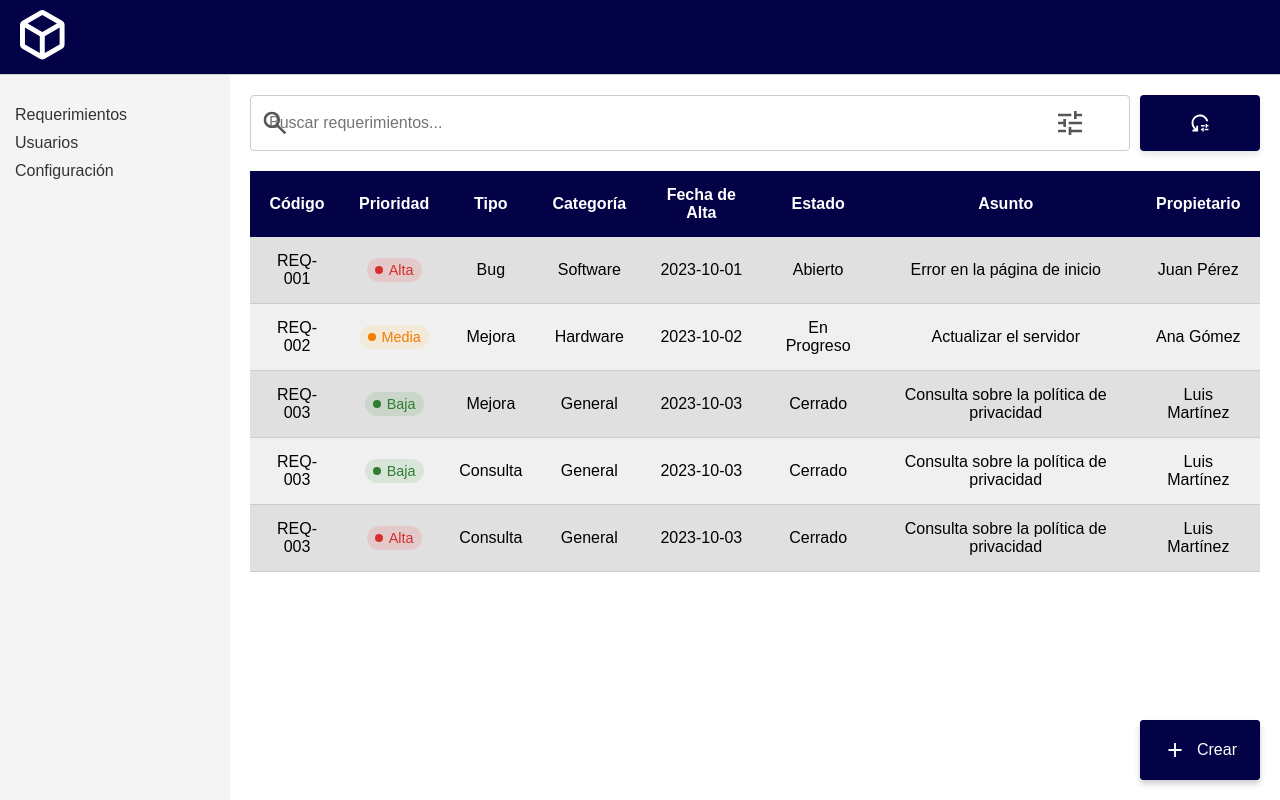
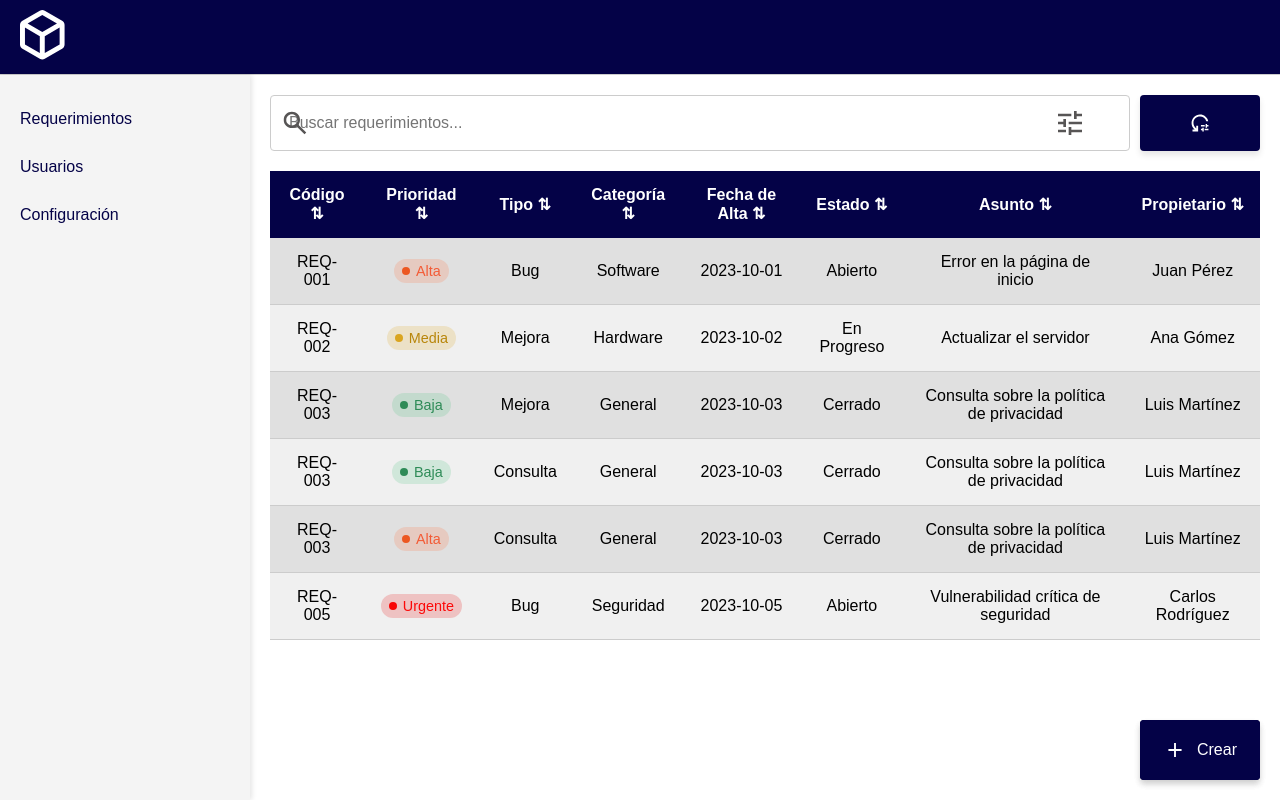
Before and after one commit to bekermanmatias/G10-RAIM-Disenio, a React (Create React App) app in the folder raim-client/: page / in a window 1280 px wide. Built offline with nearby package versions, Linux system fonts and the light colour scheme.

Commit message:
fix: sidebar y ascendente - descendente en tablas

```diff
--- a/raim-client/src/components/listRequirements/Requirements.js
+++ b/raim-client/src/components/listRequirements/Requirements.js
@@ -57,6 +57,16 @@ export const requerimientosData = [
         estado: 'Cerrado',
         asunto: 'Consulta sobre la política de privacidad',
         propietario: 'Luis Martínez',
+    },
+    {
+        codigo: 'REQ-005',
+        prioridad: 'Urgente',
+        tipo: 'Bug',
+        categoria: 'Seguridad',
+        fechaAlta: '2023-10-05',
+        estado: 'Abierto',
+        asunto: 'Vulnerabilidad crítica de seguridad',
+        propietario: 'Carlos Rodríguez',
     },
     // Agrega más requerimientos según sea necesario
 ];
--- a/raim-client/src/components/listRequirements/components/TableRequirements.css
+++ b/raim-client/src/components/listRequirements/components/TableRequirements.css
@@ -65,29 +65,49 @@
     margin-right: 6px;
 }
 
+.priority-low {
+    background-color: rgba(80, 194, 129, 0.2);
+    color: #2E8B57;
+}
+
+.priority-low::before {
+    background-color: #2E8B57;
+}
+
+.priority-medium {
+    background-color: rgba(218, 165, 32, 0.2);
+    color: #B8860B;
+}
+
+.priority-medium::before {
+    background-color: #DAA520;
+}
+
 .priority-high {
-    background-color: rgba(255, 0, 0, 0.1);
-    color: #d32f2f;
+    background-color: rgba(255, 116, 65, 0.2);
+    color: #f35b35;
 }
 
 .priority-high::before {
-    background-color: #d32f2f;
+    background-color: #ec5721;
 }
 
-.priority-medium {
-    background-color: rgba(255, 165, 0, 0.1);
-    color: #f57c00;
+.priority-urgent {
+    background-color: rgba(231, 86, 86, 0.3);
+    color: #fc0909;
 }
 
-.priority-medium::before {
-    background-color: #f57c00;
+.priority-urgent::before {
+    background-color: #f80505;
 }
 
-.priority-low {
-    background-color: rgba(0, 128, 0, 0.1);
-    color: #2e7d32;
+/* Añade esto a tu TableRequirements.css */
+thead th {
+    cursor: pointer;
+    user-select: none;
+    transition: background-color 0.3s ease;
 }
 
-.priority-low::before {
-    background-color: #2e7d32;
+thead th:hover {
+    background-color: rgba(0,0,0,0.05);
 }
--- a/raim-client/src/components/listRequirements/components/TableRequirements.js
+++ b/raim-client/src/components/listRequirements/components/TableRequirements.js
@@ -5,7 +5,19 @@ import './TableRequirements.css';
 
 const TableRequirements = ({ requirements }) => {
     const [hoveredRow, setHoveredRow] = useState(null);
+    const [sortConfig, setSortConfig] = useState({
+        key: null,
+        direction: 'ascending'
+    });
     const navigate = useNavigate();
+
+    // Mapeo de prioridades para ordenamiento
+    const priorityOrder = {
+        'Urgente': 1,
+        'Alta': 2,
+        'Media': 3,
+        'Baja': 4
+    };
 
     const handleRowHover = (index) => {
         setHoveredRow(index);
@@ -16,13 +28,13 @@ const TableRequirements = ({ requirements }) => {
     };
 
     const handleRowClick = (requirement) => {
-        // Navegar al detalle del requerimiento
         navigate(`/requirements/${requirement.codigo}`);
     };
 
-    // Agrega esta función de ayuda para obtener el estilo de prioridad
     const getPriorityStyle = (prioridad) => {
         switch(prioridad) {
+            case 'Urgente':
+                return 'priority-urgent';
             case 'Alta':
                 return 'priority-high';
             case 'Media':
@@ -34,22 +46,83 @@ const TableRequirements = ({ requirements }) => {
         }
     };
 
+    // Función para ordenar
+    const handleSort = (key) => {
+        let direction = 'ascending';
+        if (sortConfig.key === key && sortConfig.direction === 'ascending') {
+            direction = 'descending';
+        }
+        setSortConfig({ key, direction });
+    };
+
+    // Función de comparación para ordenar
+    const sortedRequirements = React.useMemo(() => {
+        if (!sortConfig.key) return requirements;
+
+        // Ordenamiento personalizado para prioridad
+        if (sortConfig.key === 'prioridad') {
+            return [...requirements].sort((a, b) => {
+                const priorityA = priorityOrder[a.prioridad];
+                const priorityB = priorityOrder[b.prioridad];
+
+                if (sortConfig.direction === 'ascending') {
+                    return priorityA - priorityB;
+                } else {
+                    return priorityB - priorityA;
+                }
+            });
+        }
+
+        // Ordenamiento para el resto de columnas
+        return [...requirements].sort((a, b) => {
+            if (a[sortConfig.key] < b[sortConfig.key]) {
+                return sortConfig.direction === 'ascending' ? -1 : 1;
+            }
+            if (a[sortConfig.key] > b[sortConfig.key]) {
+                return sortConfig.direction === 'ascending' ? 1 : -1;
+            }
+            return 0;
+        });
+    }, [requirements, sortConfig]);
+
+    // Renderizar icono de ordenamiento
+    const renderSortIcon = (key) => {
+        if (sortConfig.key !== key) return '⇅';
+        return sortConfig.direction === 'ascending' ? '▲' : '▼';
+    };
+
     return (
         <table className="requerimientos-table">
             <thead>
                 <tr className="table-header">
-                    <th>Código</th>
-                    <th>Prioridad</th>
-                    <th>Tipo</th>
-                    <th>Categoría</th>
-                    <th>Fecha de Alta</th>
-                    <th>Estado</th>
-                    <th>Asunto</th>
-                    <th>Propietario</th>
+                    <th onClick={() => handleSort('codigo')}>
+                        Código {renderSortIcon('codigo')}
+                    </th>
+                    <th onClick={() => handleSort('prioridad')}>
+                        Prioridad {renderSortIcon('prioridad')}
+                    </th>
+                    <th onClick={() => handleSort('tipo')}>
+                        Tipo {renderSortIcon('tipo')}
+                    </th>
+                    <th onClick={() => handleSort('categoria')}>
+                        Categoría {renderSortIcon('categoria')}
+                    </th>
+                    <th onClick={() => handleSort('fechaAlta')}>
+                        Fecha de Alta {renderSortIcon('fechaAlta')}
+                    </th>
+                    <th onClick={() => handleSort('estado')}>
+                        Estado {renderSortIcon('estado')}
+                    </th>
+                    <th onClick={() => handleSort('asunto')}>
+                        Asunto {renderSortIcon('asunto')}
+                    </th>
+                    <th onClick={() => handleSort('propietario')}>
+                        Propietario {renderSortIcon('propietario')}
+                    </th>
                 </tr>
             </thead>
             <tbody>
-                {requirements.map((req, index) => (
+                {sortedRequirements.map((req, index) => (
                     <tr
                         className={`table-row ${hoveredRow === index ? 'row-hovered' : ''}`}
                         key={`${req.codigo}-${index}`}
--- a/raim-client/src/components/listUsers/components/TableUsers.css
+++ b/raim-client/src/components/listUsers/components/TableUsers.css
@@ -43,3 +43,13 @@
     text-align: center;
     border-bottom: 1px solid #ccc;
 }
+
+thead th {
+    cursor: pointer;
+    user-select: none;
+    transition: background-color 0.3s ease;
+}
+
+thead th:hover {
+    background-color: rgba(255,255,255,0.2);
+}
--- a/raim-client/src/components/listUsers/components/TableUsers.js
+++ b/raim-client/src/components/listUsers/components/TableUsers.js
@@ -1,10 +1,14 @@
 // TableUsers.js
-import React, { useState, useEffect } from 'react';
+import React, { useState, useEffect, useMemo } from 'react';
 import { useNavigate } from 'react-router-dom';
 import './TableUsers.css';
 
 const TableUsers = ({ users }) => {
     const [hoveredRow, setHoveredRow] = useState(null);
+    const [sortConfig, setSortConfig] = useState({
+        key: null,
+        direction: 'ascending'
+    });
     const navigate = useNavigate();
 
     // Añade un useEffect para depuración
@@ -24,20 +28,62 @@ const TableUsers = ({ users }) => {
         navigate(`/users/${user.legajo}`);
     };
 
+    // Función para ordenar
+    const handleSort = (key) => {
+        let direction = 'ascending';
+        if (sortConfig.key === key && sortConfig.direction === 'ascending') {
+            direction = 'descending';
+        }
+        setSortConfig({ key, direction });
+    };
+
+    // Renderizar icono de ordenamiento
+    const renderSortIcon = (key) => {
+        if (sortConfig.key !== key) return '⇅';
+        return sortConfig.direction === 'ascending' ? '▲' : '▼';
+    };
+
+    // Función de comparación para ordenar
+    const sortedUsers = useMemo(() => {
+        if (!sortConfig.key) return users;
+
+        return [...users].sort((a, b) => {
+            if (a[sortConfig.key] < b[sortConfig.key]) {
+                return sortConfig.direction === 'ascending' ? -1 : 1;
+            }
+            if (a[sortConfig.key] > b[sortConfig.key]) {
+                return sortConfig.direction === 'ascending' ? 1 : -1;
+            }
+            return 0;
+        });
+    }, [users, sortConfig]);
+
     return (
         <table className="usuarios-table">
             <thead>
                 <tr className="table-header">
-                    <th>Legajo</th>
-                    <th>Nombre Completo</th>
-                    <th>Email</th>
-                    <th>Usuario</th>
-                    <th>Cargo</th>
-                    <th>Departamento</th>
+                    <th onClick={() => handleSort('legajo')}>
+                        Legajo {renderSortIcon('legajo')}
+                    </th>
+                    <th onClick={() => handleSort('nombreCompleto')}>
+                        Nombre Completo {renderSortIcon('nombreCompleto')}
+                    </th>
+                    <th onClick={() => handleSort('email')}>
+                        Email {renderSortIcon('email')}
+                    </th>
+                    <th onClick={() => handleSort('usuario')}>
+                        Usuario {renderSortIcon('usuario')}
+                    </th>
+                    <th onClick={() => handleSort('cargo')}>
+                        Cargo {renderSortIcon('cargo')}
+                    </th>
+                    <th onClick={() => handleSort('departamento')}>
+                        Departamento {renderSortIcon('departamento')}
+                    </th>
                 </tr>
             </thead>
             <tbody>
-                {users.map((user, index) => (
+                {sortedUsers.map((user, index) => (
                     <tr
                         className={`table-row ${hoveredRow === index ? 'row-hovered' : ''}`}
                         key={`${user.legajo}-${index}`}
@@ -48,11 +94,9 @@ const TableUsers = ({ users }) => {
                        <td className="table-cell">{user.legajo}</td>
                        <td className="table-cell">{user.nombreCompleto}</td>
                         <td className="table-cell">{user.email}</td>
-                        <td className="table-cell">{user.usuario }</td>
+                        <td className="table-cell">{user.usuario}</td>
                         <td className="table-cell">{user.cargo}</td>
                         <td className="table-cell">{user.departamento}</td>
-
-
                     </tr>
                 ))}
             </tbody>
--- a/raim-client/src/components/sidebar/Sidebar.css
+++ b/raim-client/src/components/sidebar/Sidebar.css
@@ -1,23 +1,38 @@
 .sidebar {
-    width: 200px;
+    width: 250px;
     background-color: #f4f4f4;
-    padding: 15px;
+    padding: 20px 0;
+    box-shadow: 2px 0 5px rgba(0,0,0,0.1);
 }
 
 .sidebar ul {
     list-style-type: none;
     padding: 0;
+    margin: 0;
 }
 
 .sidebar ul li {
-    margin: 10px 0;
+    margin: 0;
 }
 
 .sidebar ul li a {
     text-decoration: none;
-    color: #333;
+    color: #040247;
+    display: block;
+    padding: 15px 20px;
+    transition: all 0.2s ease;
+
 }
 
 .sidebar ul li a:hover {
-    color: #0929e0; /*color al pasar el mouse */
+    background-color: rgba(85, 85, 99, 0.1);
+    color: #040247;
+
 }
+
+.sidebar ul li a.active {
+    background-color: rgba(68, 68, 73, 0.2);
+    color: #040247;
+    border-left-color: #040247;
+    font-weight:bold;
+}
--- a/raim-client/src/components/sidebar/Sidebar.js
+++ b/raim-client/src/components/sidebar/Sidebar.js
@@ -1,14 +1,37 @@
 import React from 'react';
-import { Link } from 'react-router-dom';
+import { Link, useLocation } from 'react-router-dom';
 import './Sidebar.css';
 
 const Sidebar = () => {
+    const location = useLocation();
+
     return (
         <nav className="sidebar">
             <ul>
-                <li><Link to="/requirements">Requerimientos</Link></li>
-                <li><Link to="/users">Usuarios</Link></li>
-                <li><Link to="/settings">Configuración</Link></li>
+                <li>
+                    <Link
+                        to="/requirements"
+                        className={`sidebar-link ${location.pathname.startsWith('/requirements') ? 'active' : ''}`}
+                    >
+                        Requerimientos
+                    </Link>
+                </li>
+                <li>
+                    <Link
+                        to="/users"
+                        className={`sidebar-link ${location.pathname.startsWith('/users') ? 'active' : ''}`}
+                    >
+                        Usuarios
+                    </Link>
+                </li>
+                <li>
+                    <Link
+                        to="/settings"
+                        className={`sidebar-link ${location.pathname.startsWith('/settings') ? 'active' : ''}`}
+                    >
+                        Configuración
+                    </Link>
+                </li>
             </ul>
         </nav>
     );
```
